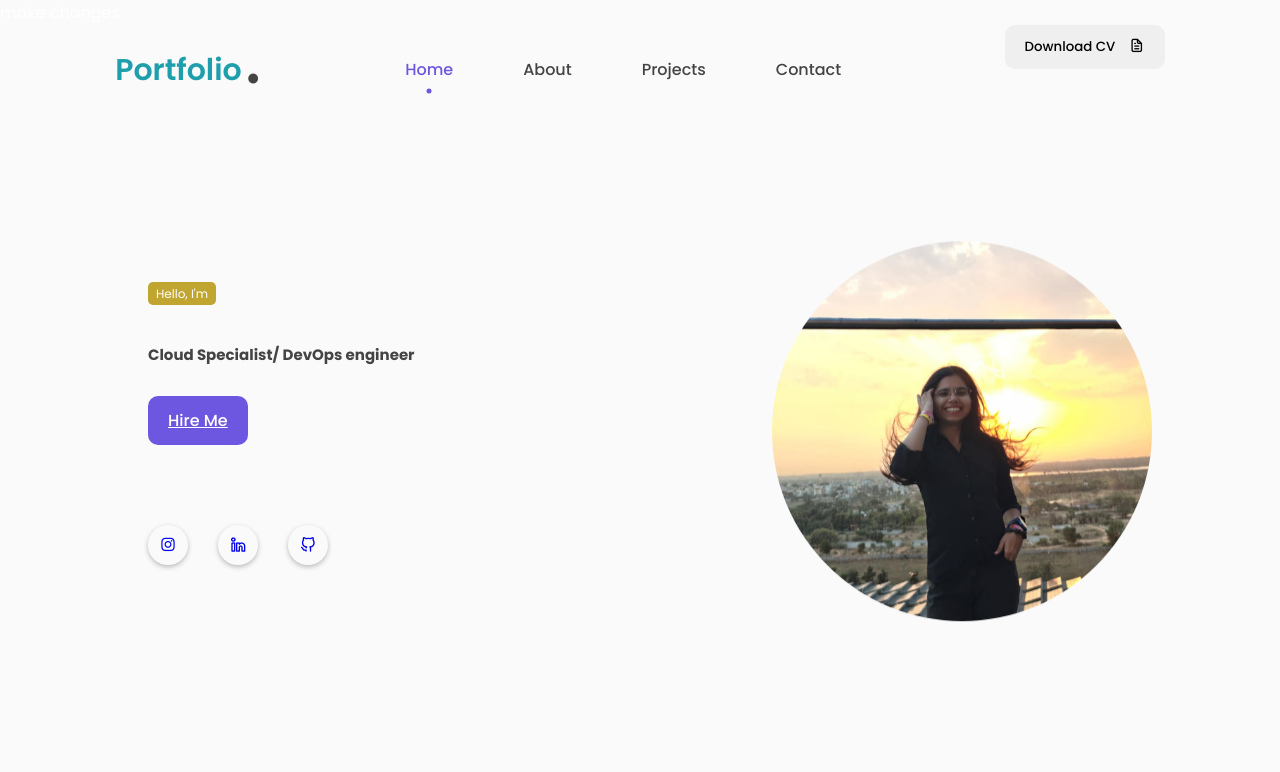
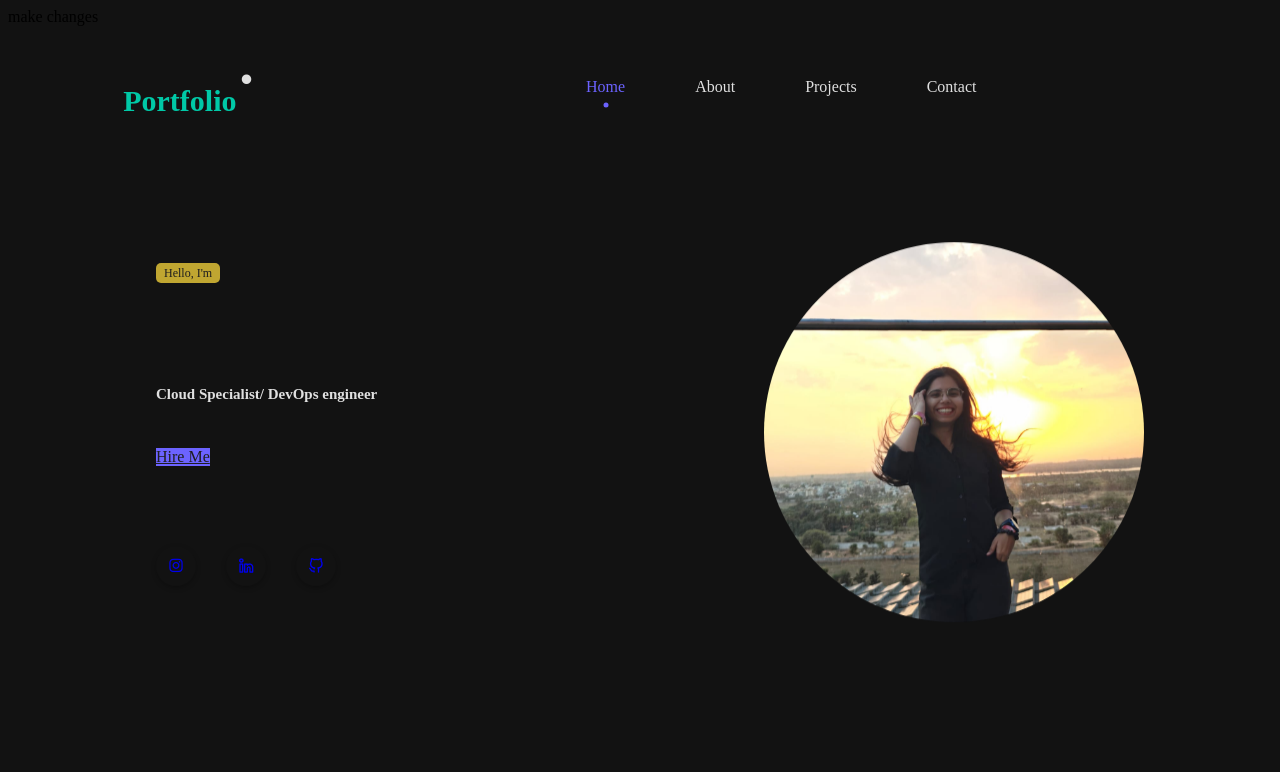
Before and after one commit to namisha-kalra/github.io, a plain HTML site: page index.html in a window 1280 px wide. Shown: the top 772 px of the page. Drawn offline with nearby package versions, Linux system fonts and the light colour scheme.

Commit message:
Update style.css

```diff
--- a/style.css
+++ b/style.css
@@ -1,84 +1,86 @@
 /* ----- POPPINS FONT Link ----- */
 @import url('https://fonts.googleapis.com/css2?family=Poppins:wght@400;500;600;700&display=swap');
 
-/* ----- VARIABLES ----- */
-:root{
-    --body-color: rgb(250, 250, 250);
-    --color-white: rgb(255, 255, 255);
+/* ----- VARIABLES (DARK THEME) ----- */
+:root {
+    --body-color: #121212;
+    --color-white: #1E1E1E;
 
-    --text-color-second: rgb(68, 68, 68);
-    --text-color-third: rgb(30, 159, 171);
+    --text-color-second: #E0E0E0;
+    --text-color-third: #00C9A7;
 
-    --first-color: rgb(110, 87, 224);
-    --first-color-hover: rgb(40, 91, 212);
+    --first-color: #6C63FF;
+    --first-color-hover: #4038D6;
 
-    --second-color: rgb(110, 87, 224);
-    --third-color: rgb(192, 166, 49);
-    --first-shadow-color: rgba(0, 0, 0, 0.1);
-
-}
-/* --Dark mode ---*/
-body {
-    background-color: black;
-    color: white;
-    transition: background-color 0.3s, color 0.3s;
+    --second-color: #5A50E3;
+    --third-color: #C0A631;
+    --first-shadow-color: rgba(255, 255, 255, 0.05);
 }
 
-body.dark-mode {
-    background-color: black;
-    color: white;
+/* ----- BASE STYLES REMAIN SAME, DARK COLORS ALREADY APPLIED VIA VARIABLES ----- */
+
+/* Additional Dark Theme Adjustments */
+.scroll-btn {
+    background: #1E1E1E;
+    color: #E0E0E0;
 }
 
-
-/* ----- BASE ----- */
-*{
-    margin: 0;
-    padding: 0;
-    box-sizing: border-box;
-    font-family: 'Poppins', sans-serif;
+.about-info {
+    background: #1E1E1E;
+    color: #E0E0E0;
 }
 
-/* ----- SMOOTH SCROLL ----- */
-html{
-    scroll-behavior: smooth;
+.about-info p {
+    color: #B0B0B0;
 }
 
-/* ----- CHANGE THE SCROLL BAR DESIGN ----- */
-::-webkit-scrollbar{
-    width: 10px;
-    border-radius: 25px;
-}
-::-webkit-scrollbar-track{
-    background: #f1f1f1;
-}
-::-webkit-scrollbar-thumb{
-    background: #ccc;
-    border-radius: 30px;
-}
-::-webkit-scrollbar-thumb:hover{
-    background: #bbb;
+.skills-box {
+    background: #1E1E1E;
 }
 
+.project-box,
+.full-width-project-box {
+    background: #1E1E1E;
+    color: #E0E0E0;
+}
 
-/* ---##-- REUSABLE CSS --##--- */
+.project-box label,
+.full-width-project-box label {
+    color: #CCCCCC;
+}
 
-/* ----- GLOBAL BUTTON DESIGN ----- */
-.btn{
-    font-weight: 500;
-    padding: 12px 20px;
-    background: #efefef;
-    border: none;
-    border-radius: 10px;
-    cursor: pointer;
-    transition: .4s;
+.full-width-project-box h3 {
+    color: #E0E0E0;
 }
-.btn>i{
-    margin-left: 10px;
+
+.contact-info {
+    background: #222;
 }
-.btn:hover{
+
+footer {
+    background: #1A1A1A;
+    color: #E0E0E0;
+}
+
+.footer_menu_list a {
+    color: #CCCCCC;
+}
+
+.bottom-footer {
+    color: #888;
+}
+
+/* Light text in buttons */
+.btn {
     background: var(--second-color);
-    color: var(--color-white);
+    color: #FFF;
 }
+
+.btn:hover {
+    background: var(--first-color-hover);
+    color: #FFF;
+}
+
 
 /* ----- GLOBAL ICONS DESIGN ----- */
 i{
```
